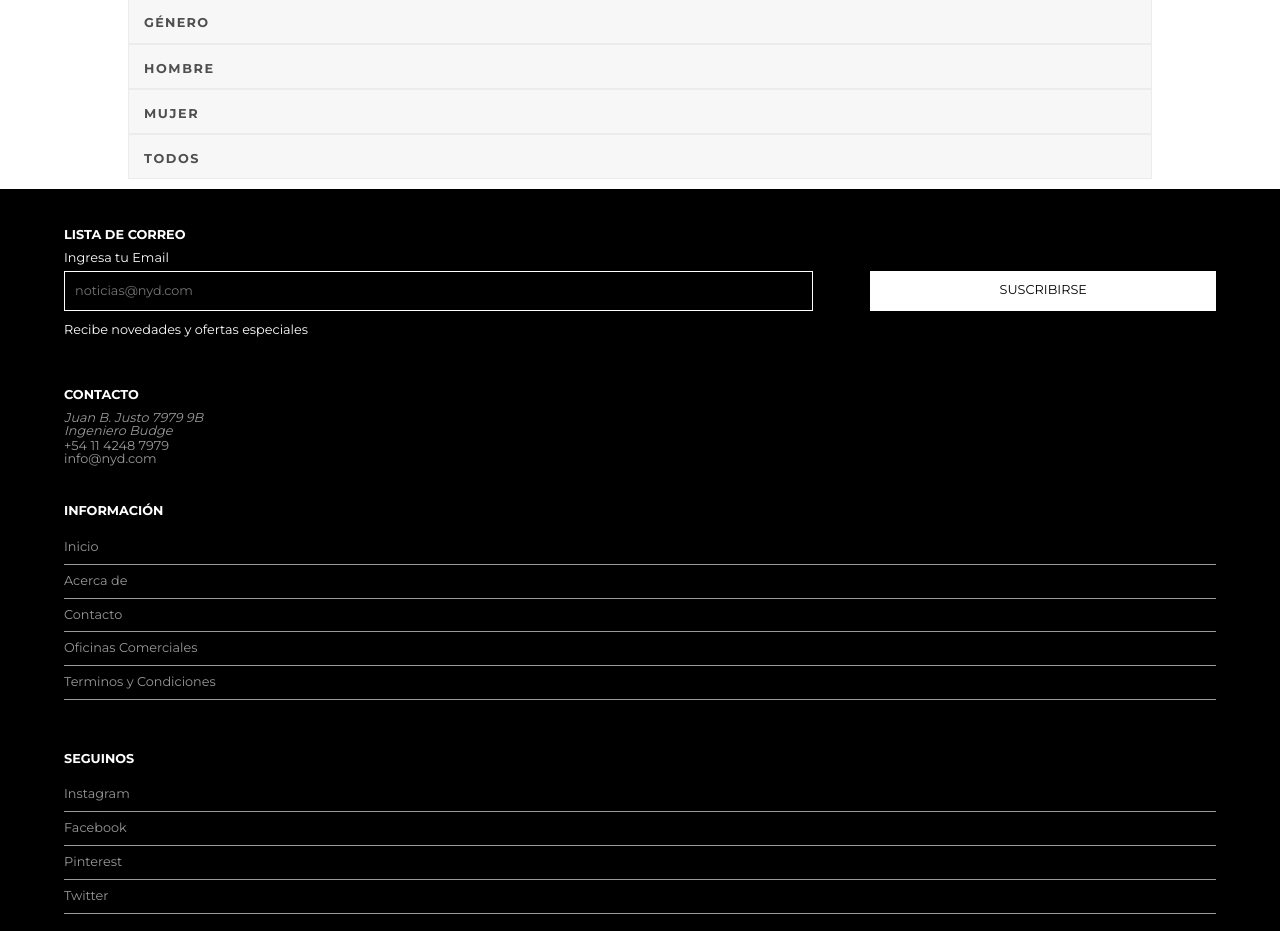
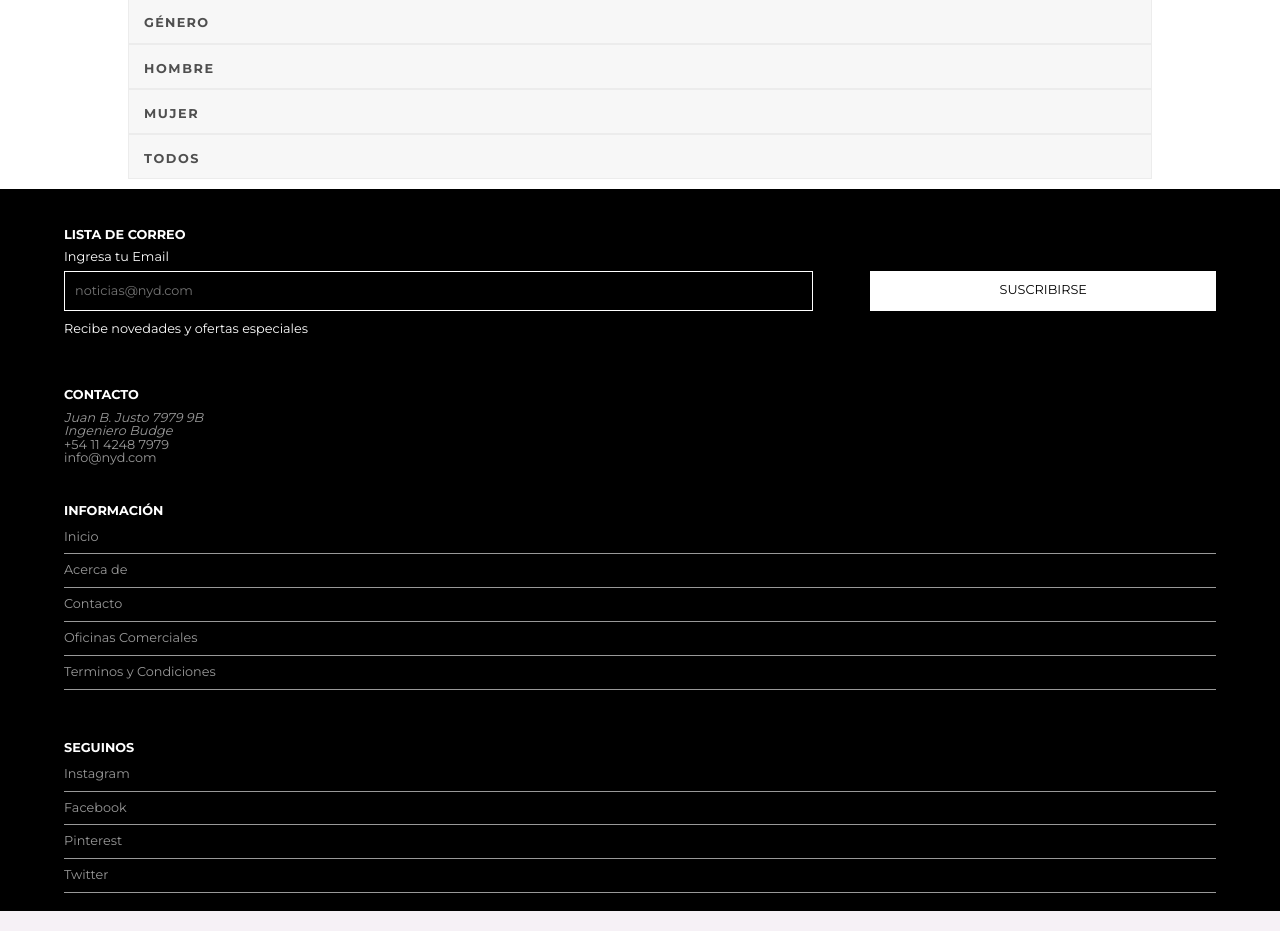
Before and after one commit to MrEscape54/DigitalHouse, a PHP site: page / in a window 1280 px wide. Shown: the part 972-1903 px from the top of the page. Run offline with PHP 8.4, Linux system fonts and the light colour scheme; some libraries are stand-ins or nearby versions.

Commit message:
footer little changes

```diff
--- a/css/style.css
+++ b/css/style.css
@@ -91,7 +91,7 @@ footer .container{
 footer .container > div{padding-top: 40px;}
 
 footer h6{
-    margin: 0 0 0.8em;
+    margin: 0 0 10px;
     text-transform: uppercase;
     color: white;
     font-size: 1em;
@@ -136,6 +136,8 @@ footer li{
     padding: 10px 0;
     border-bottom: 0.5px solid #999;
 }
+
+footer li:first-child{padding-top: 0}
 footer a, footer address{
     text-decoration: none;
     color: #999;
```
